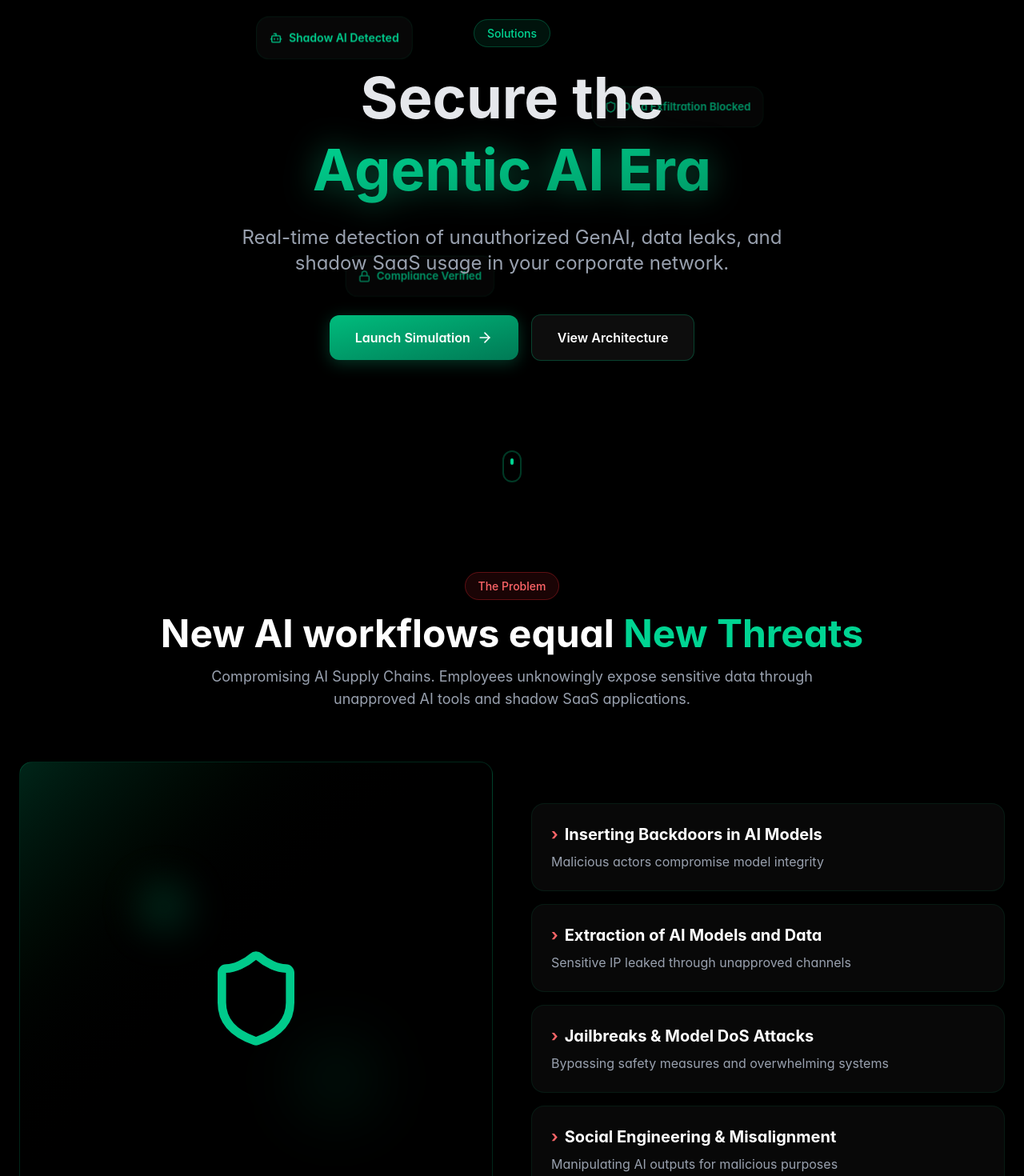
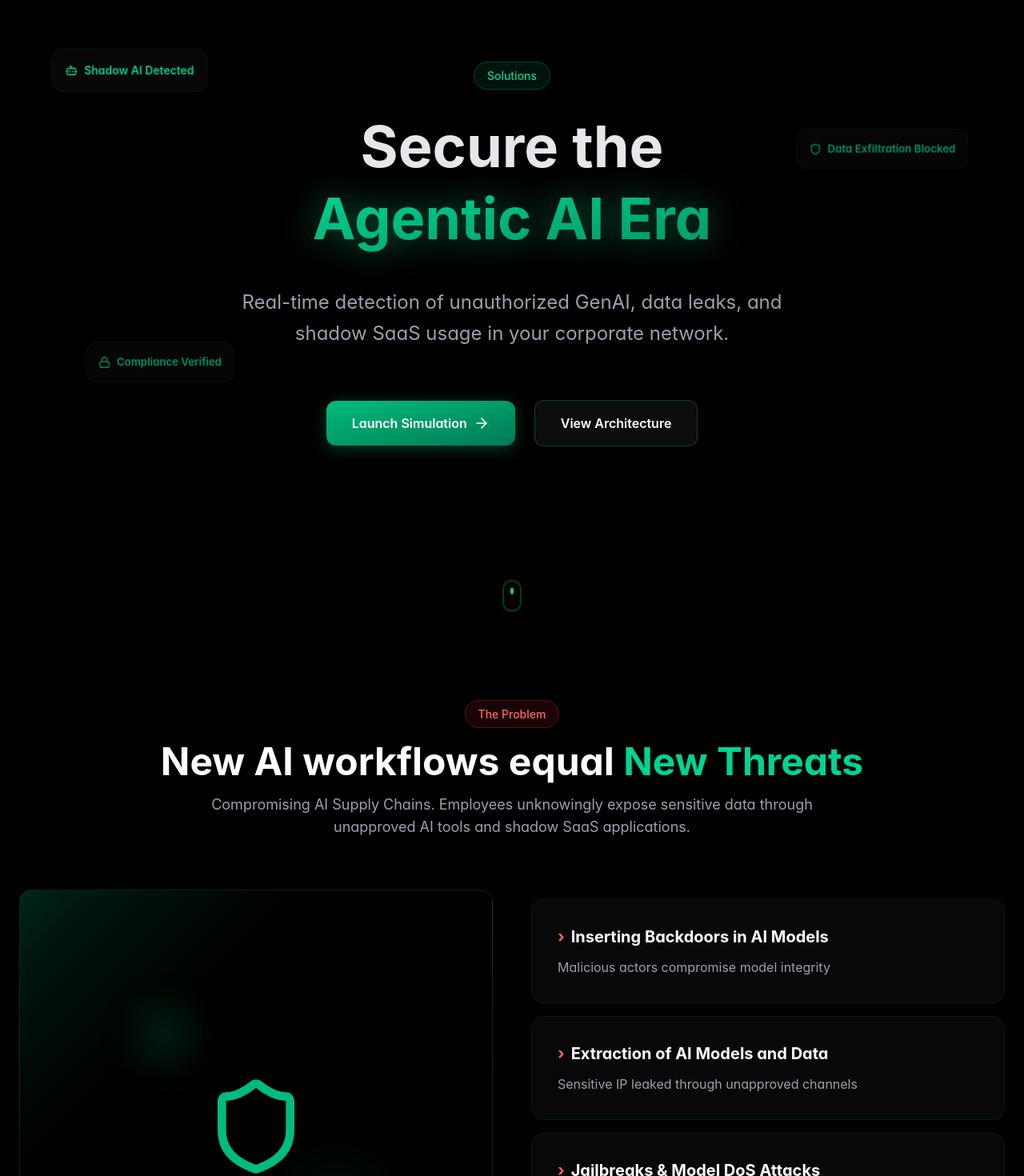
Before and after one commit to atf-inc/dec25_intern_E_security, a React (Vite) app in the folder dashboard/frontend/: page / in a window 1280 px wide. Shown: the part 160-1630 px from the top of the page at 80% size. Built offline with nearby package versions, Linux system fonts and the light colour scheme.

Commit message:
fixed floating decorative texts

```diff
--- a/dashboard/frontend/src/components/LandingPage.tsx
+++ b/dashboard/frontend/src/components/LandingPage.tsx
@@ -16,8 +16,8 @@ export function LandingPage() {
         {/* Animated background gradient */}
         <div className="absolute inset-0 bg-gradient-radial from-emerald-900/20 via-black to-black"></div>
 
-        {/* Floating decorative elements */}
-        <div className="absolute top-1/4 left-1/4 hidden lg:block">
+        {/* Floating decorative elements - moved to edges */}
+        <div className="absolute top-1/4 left-[5%] hidden lg:block">
           <FloatingCard delay={0} duration={4}>
             <div className="flex items-center gap-2">
               <Bot className="w-4 h-4 text-emerald-400" />
@@ -26,7 +26,7 @@ export function LandingPage() {
           </FloatingCard>
         </div>
 
-        <div className="absolute top-1/3 right-1/4 hidden lg:block">
+        <div className="absolute top-1/3 right-[5%] hidden lg:block">
           <FloatingCard delay={1} duration={5}>
             <div className="flex items-center gap-2">
               <Shield className="w-4 h-4 text-emerald-400" />
@@ -35,7 +35,7 @@ export function LandingPage() {
           </FloatingCard>
         </div>
 
-        <div className="absolute bottom-1/3 left-1/3 hidden lg:block">
+        <div className="absolute bottom-1/3 left-[8%] hidden lg:block">
           <FloatingCard delay={2} duration={4.5}>
             <div className="flex items-center gap-2">
               <Lock className="w-4 h-4 text-emerald-400" />
@@ -45,29 +45,30 @@ export function LandingPage() {
         </div>
 
         {/* Hero Content */}
-        <div className="relative z-10 max-w-5xl mx-auto text-center">
+        <div className="relative z-10 max-w-5xl mx-auto text-center flex items-center justify-center min-h-screen">
           <motion.div
             initial={{ opacity: 0, y: 20 }}
             animate={{ opacity: 1, y: 0 }}
             transition={{ duration: 0.8 }}
+            className="w-full"
           >
-            <div className="inline-block mb-6">
+            <div className="inline-block mb-8">
               <span className="px-4 py-2 rounded-full border border-emerald-500/30 bg-emerald-500/10 text-emerald-400 text-sm font-medium">
                 Solutions
               </span>
             </div>
 
-            <h1 className="text-5xl md:text-7xl font-bold mb-6 leading-tight">
+            <h1 className="text-5xl md:text-7xl font-bold mb-10 leading-tight">
               <span className="text-gray-200">Secure the</span>
               <br />
               <span className="hero-glow">Agentic AI Era</span>
             </h1>
 
-            <p className="text-xl md:text-2xl text-gray-400 mb-12 max-w-3xl mx-auto">
+            <p className="text-xl md:text-2xl text-gray-400 mb-16 max-w-3xl mx-auto leading-relaxed">
               Real-time detection of unauthorized GenAI, data leaks, and shadow SaaS usage in your corporate network.
             </p>
 
-            <div className="flex flex-col sm:flex-row gap-4 justify-center items-center">
+            <div className="flex flex-col sm:flex-row gap-6 justify-center items-center">
               <button
                 onClick={() => scrollToSection('simulation')}
                 className="btn-primary group"
@@ -134,8 +135,8 @@ export function LandingPage() {
             {/* Threat List */}
             <div className="space-y-4">
               <GlassCard delay={0.1}>
-                <div className="p-6">
-                  <h3 className="text-xl font-bold mb-2 flex items-center gap-2">
+                <div className="p-8">
+                  <h3 className="text-xl font-bold mb-3 flex items-center gap-2">
                     <span className="text-red-400">›</span> Inserting Backdoors in AI Models
                   </h3>
                   <p className="text-gray-400">Malicious actors compromise model integrity</p>
@@ -143,8 +144,8 @@ export function LandingPage() {
               </GlassCard>
 
               <GlassCard delay={0.2}>
-                <div className="p-6">
-                  <h3 className="text-xl font-bold mb-2 flex items-center gap-2">
+                <div className="p-8">
+                  <h3 className="text-xl font-bold mb-3 flex items-center gap-2">
                     <span className="text-red-400">›</span> Extraction of AI Models and Data
                   </h3>
                   <p className="text-gray-400">Sensitive IP leaked through unapproved channels</p>
@@ -152,8 +153,8 @@ export function LandingPage() {
               </GlassCard>
 
               <GlassCard delay={0.3}>
-                <div className="p-6">
-                  <h3 className="text-xl font-bold mb-2 flex items-center gap-2">
+                <div className="p-8">
+                  <h3 className="text-xl font-bold mb-3 flex items-center gap-2">
                     <span className="text-red-400">›</span> Jailbreaks & Model DoS Attacks
                   </h3>
                   <p className="text-gray-400">Bypassing safety measures and overwhelming systems</p>
@@ -161,8 +162,8 @@ export function LandingPage() {
               </GlassCard>
 
               <GlassCard delay={0.4}>
-                <div className="p-6">
-                  <h3 className="text-xl font-bold mb-2 flex items-center gap-2">
+                <div className="p-8">
+                  <h3 className="text-xl font-bold mb-3 flex items-center gap-2">
                     <span className="text-red-400">›</span> Social Engineering & Misalignment
                   </h3>
                   <p className="text-gray-400">Manipulating AI outputs for malicious purposes</p>
```
